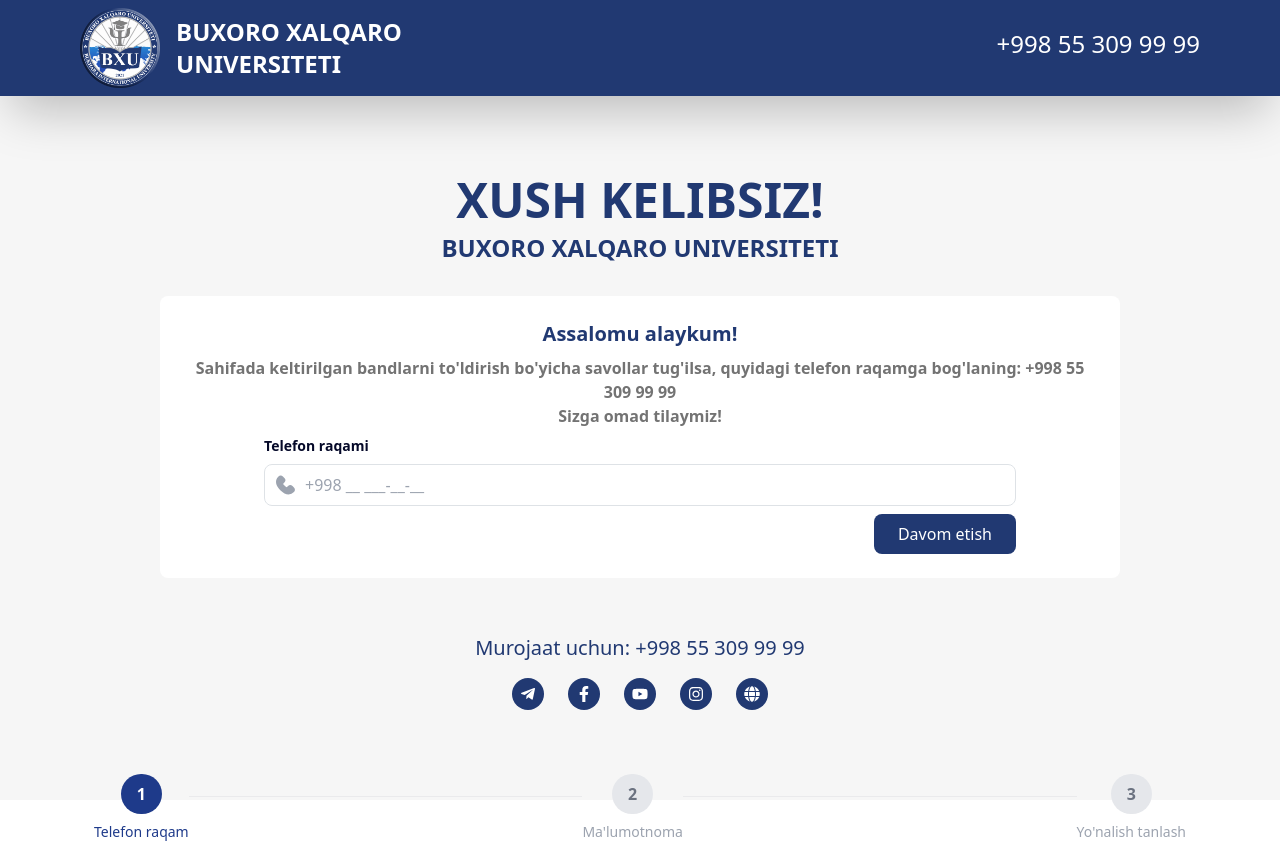
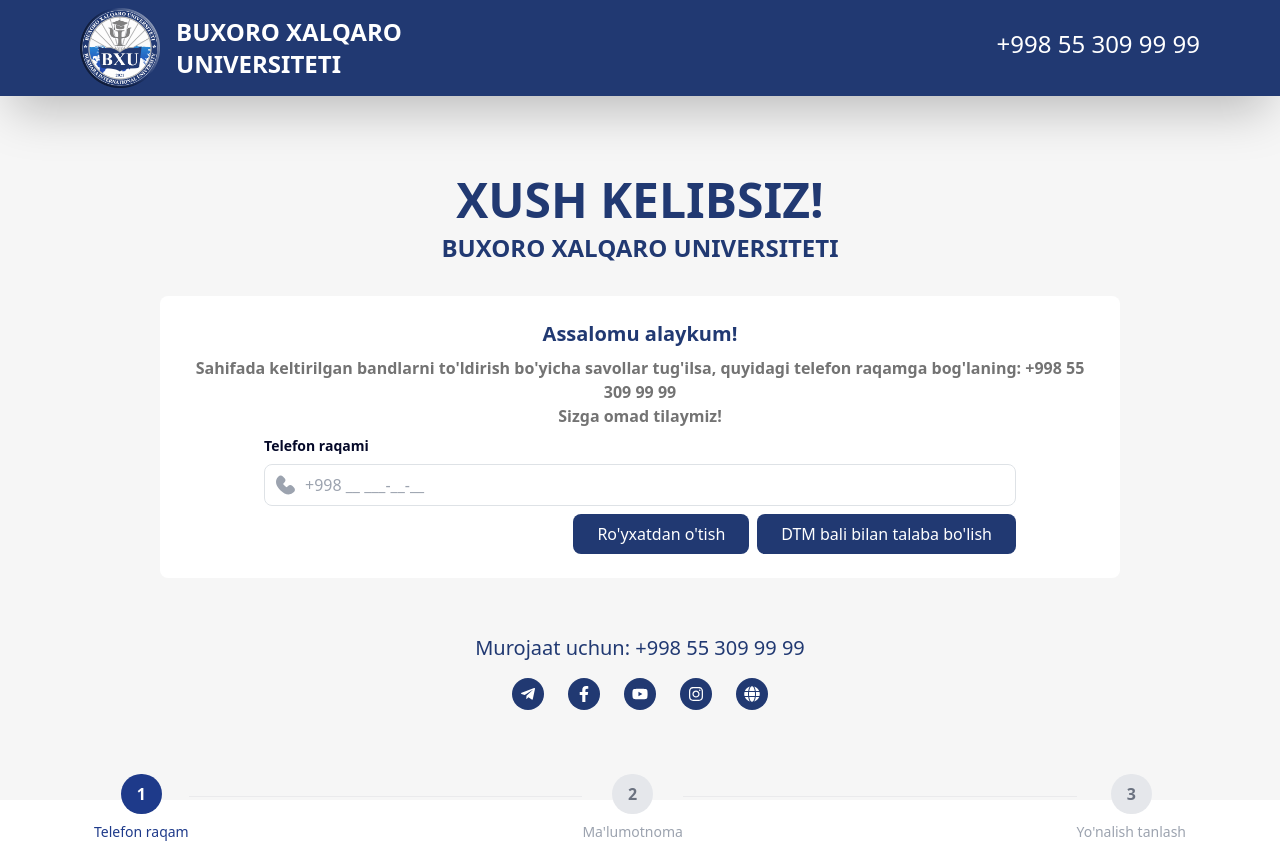
Before and after one commit to akobirrustamov/qabul-bxu-new, a React (Create React App) app in the folder front/: page / in a window 1280 px wide. Built offline with nearby package versions, Linux system fonts and the light colour scheme.

Commit message:
last bal update dtm

```diff
--- a/front/src/config/index.js
+++ b/front/src/config/index.js
@@ -1,7 +1,7 @@
 import axios from "axios";
 export let baseUrl;
-// baseUrl = "http://localhost:8080";
-baseUrl = "https://qabul.bxu.uz";
+baseUrl = "http://localhost:8080";
+// baseUrl = "https://qabul.bxu.uz";
 // baseUrl = "";
 export default function (url, method, data, param) {
   let token = localStorage.getItem("access_token");
--- a/front/src/pages/home/BgImage.js
+++ b/front/src/pages/home/BgImage.js
@@ -177,12 +177,19 @@
                       required
                     />
                   </div>
-                  <div className="flex justify-end">
+                  <div className="flex justify-end gap-2">
                     <button
                       type="submit"
                       className="bg-[#213972] text-white py-2 px-4 rounded-lg transition duration-300"
                     >
-                      Davom etish
+                      Ro'yxatdan o'tish
+                    </button>
+
+                    <button
+                        type="submit"
+                        className="bg-[#213972] text-white py-2 px-4 rounded-lg transition duration-300"
+                    >
+                      DTM bali bilan talaba bo'lish
                     </button>
                   </div>
                 </form>
--- a/front/src/pages/home/Directions.js
+++ b/front/src/pages/home/Directions.js
@@ -68,6 +68,7 @@
   };
   useEffect(() => {
     fetchRegions();
+
   }, []);
 
   const fetchRegions = async () => {
```
Also changed, not shown: 2 other files (tests, documents, lock files or other folders).
